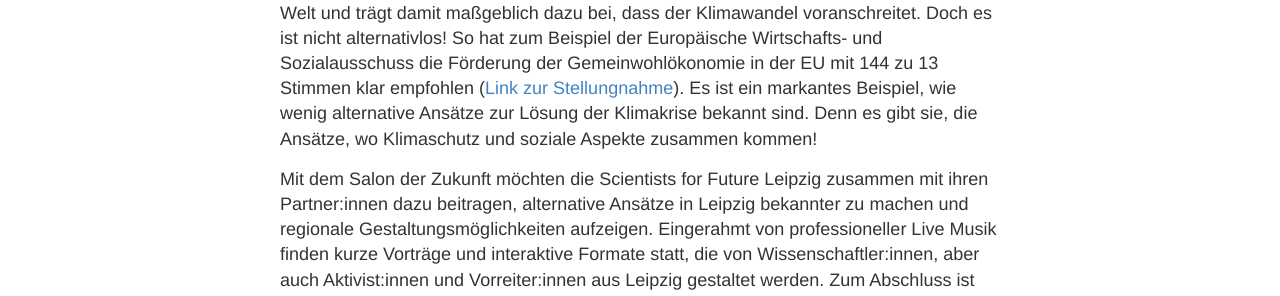
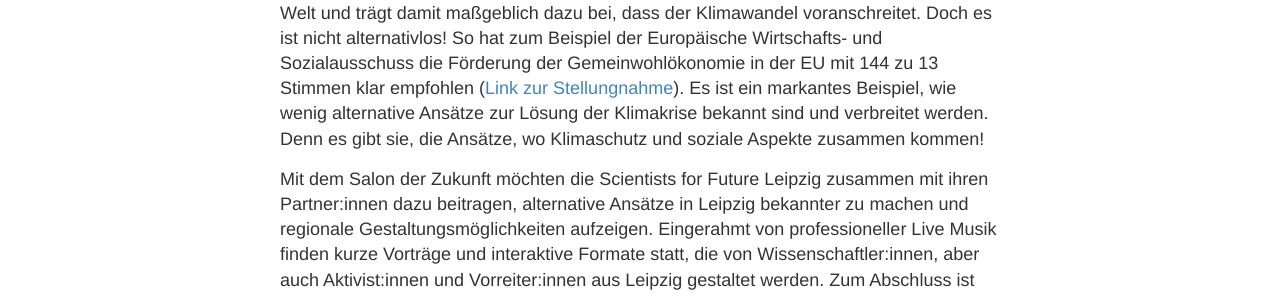
Before and after one commit to s4f-leipzig/s4f-leipzig.github.io, a Jekyll site: the page built from salon.md, in a window 1280 px wide. Shown: the part 388-684 px from the top of the page. Built offline with Jekyll 4.4.1, drawn with Linux system fonts in a browser that asks for light colours.

Commit message:
Update salon.md

```diff
--- a/salon.md
+++ b/salon.md
@@ -13,7 +13,7 @@
 Unser aktuelles Wirtschaftssystem basiert auf unendlichem Wachstum in einer endlichen Welt und trägt damit maßgeblich dazu bei, dass der Klimawandel voranschreitet. Doch es ist nicht alternativlos! So hat zum Beispiel der Europäische Wirtschafts- und
 Sozialausschuss die Förderung der Gemeinwohlökonomie in der EU mit 144 zu 13 Stimmen klar empfohlen
 (<a href="https://eur-lex.europa.eu/legal-content/DE/TXT/?uri=CELEX%3A52015IE2060">Link zur Stellungnahme</a>). Es ist ein markantes Beispiel, wie wenig
-alternative Ansätze zur Lösung der Klimakrise bekannt sind. Denn es gibt sie, die Ansätze, wo Klimaschutz und soziale Aspekte zusammen kommen!
+alternative Ansätze zur Lösung der Klimakrise bekannt sind und verbreitet werden. Denn es gibt sie, die Ansätze, wo Klimaschutz und soziale Aspekte zusammen kommen!
 
 Mit dem Salon der Zukunft möchten die Scientists for Future Leipzig zusammen mit ihren Partner:innen dazu beitragen, alternative Ansätze in Leipzig bekannter zu machen und regionale Gestaltungsmöglichkeiten aufzeigen. Eingerahmt von professioneller Live Musik finden kurze Vorträge und interaktive Formate statt, die von Wissenschaftler:innen, aber auch Aktivist:innen und Vorreiter:innen aus Leipzig gestaltet werden. Zum Abschluss ist jede:r eingeladen bei Wein und Wasser miteinander ins Gespräch zu kommen. Mit dem kostenlosen Kulturangebot möchten wir jede:n ermuntern darüber nachzudenken, wie eine Gesellschaft aussehen könnte, wo starke Schultern die Schwachen tragen und an der Umsetzung vor Ort mitzuwirken.
 
```
